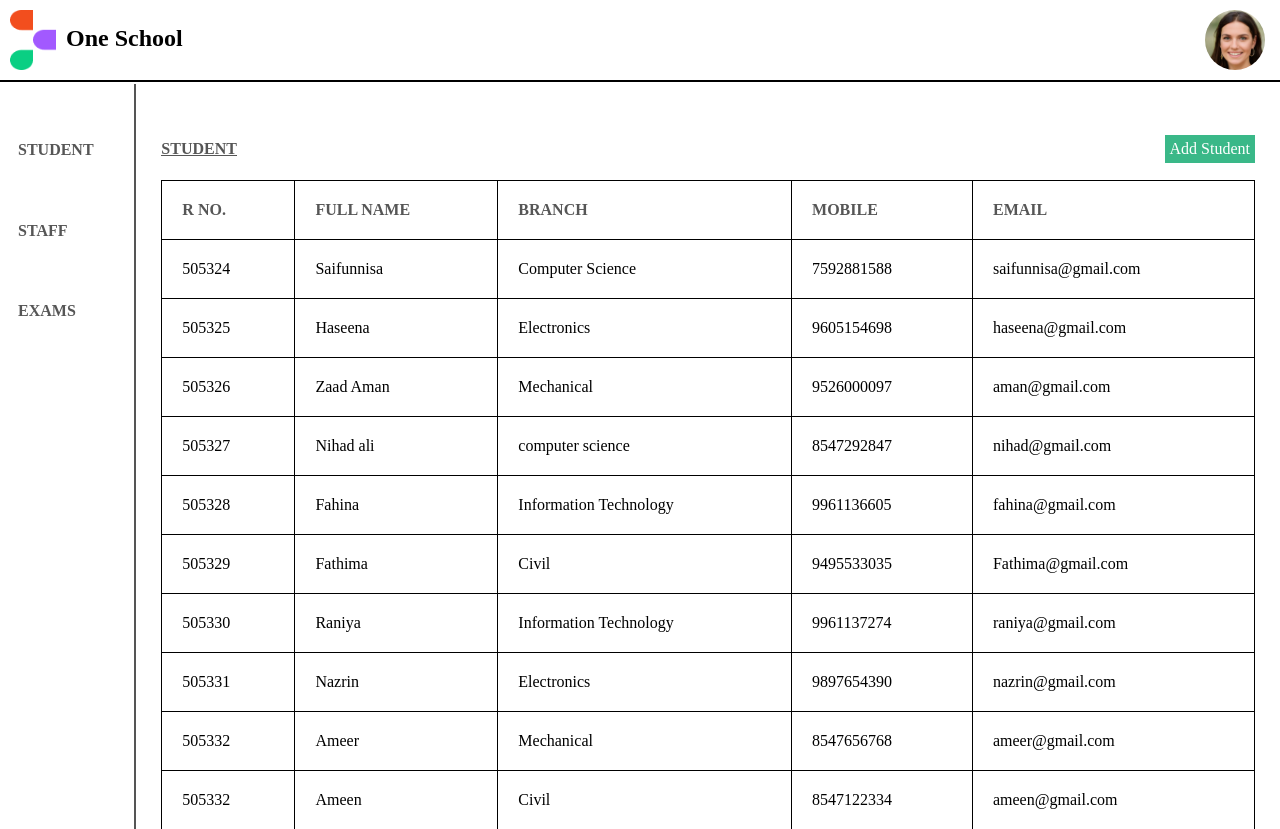
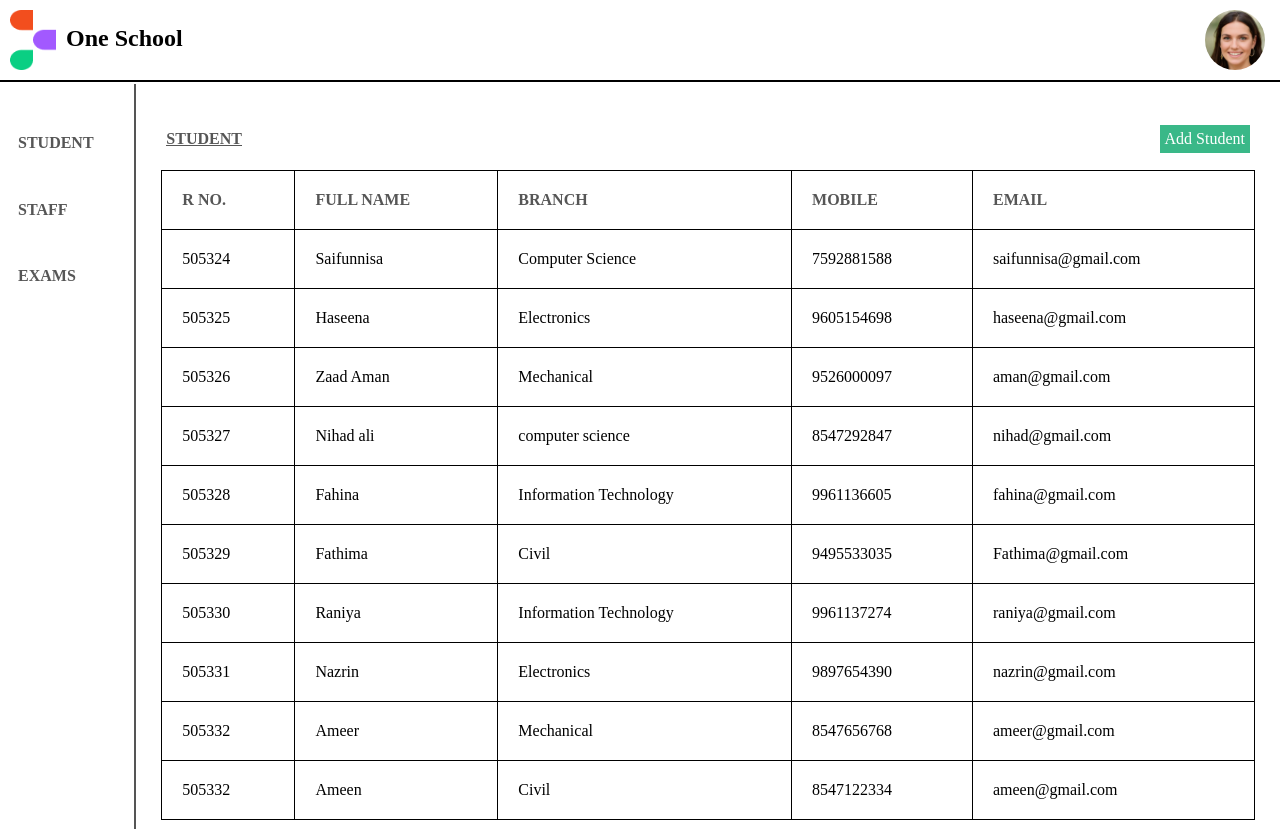
Before and after one commit to Saifunnisakk/betasquirrel-task, a PHP site: page /task-5/index.html in a window 1280 px wide. Shown: the top 829 px of the page. Run offline with PHP 8.4, Linux system fonts and the light colour scheme.

Commit message:
responsive added

```diff
--- a/task-5/css/style.css
+++ b/task-5/css/style.css
@@ -40,7 +40,7 @@ ul {
   list-style-type: none;
 }
 li {
-  padding: 10px 0px;
+  padding: 3px 0px;
 }
 .student {
   text-decoration: underline;
@@ -59,9 +59,9 @@ li {
 .right-head {
   display: flex;
   justify-content: space-between;
-  padding: 0 25px;
+  padding: 0 30px;
   align-items: center;
-  padding-top: 35px;
+  padding-top: 25px;
 }
 a {
   text-decoration: none;
```
